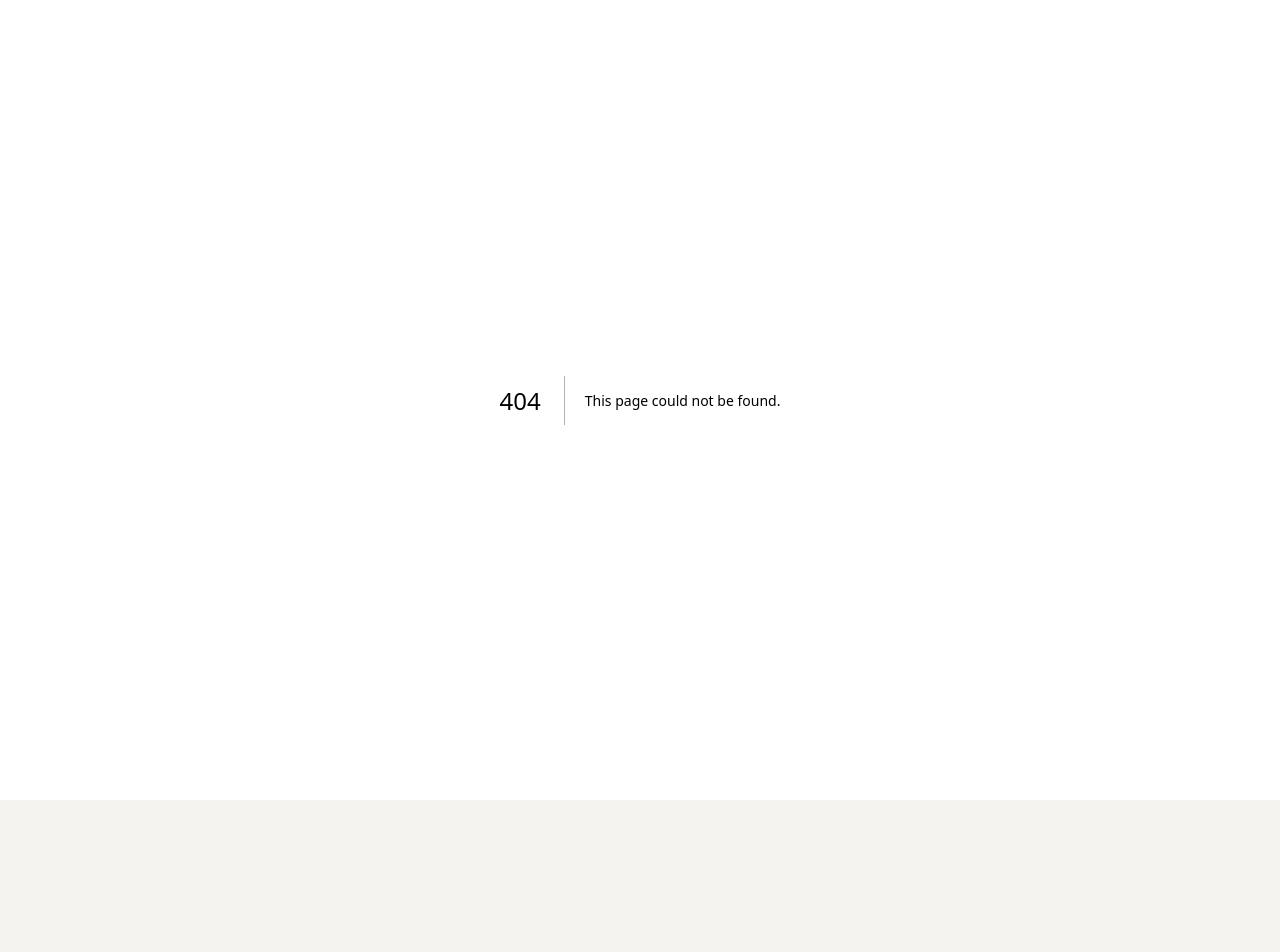
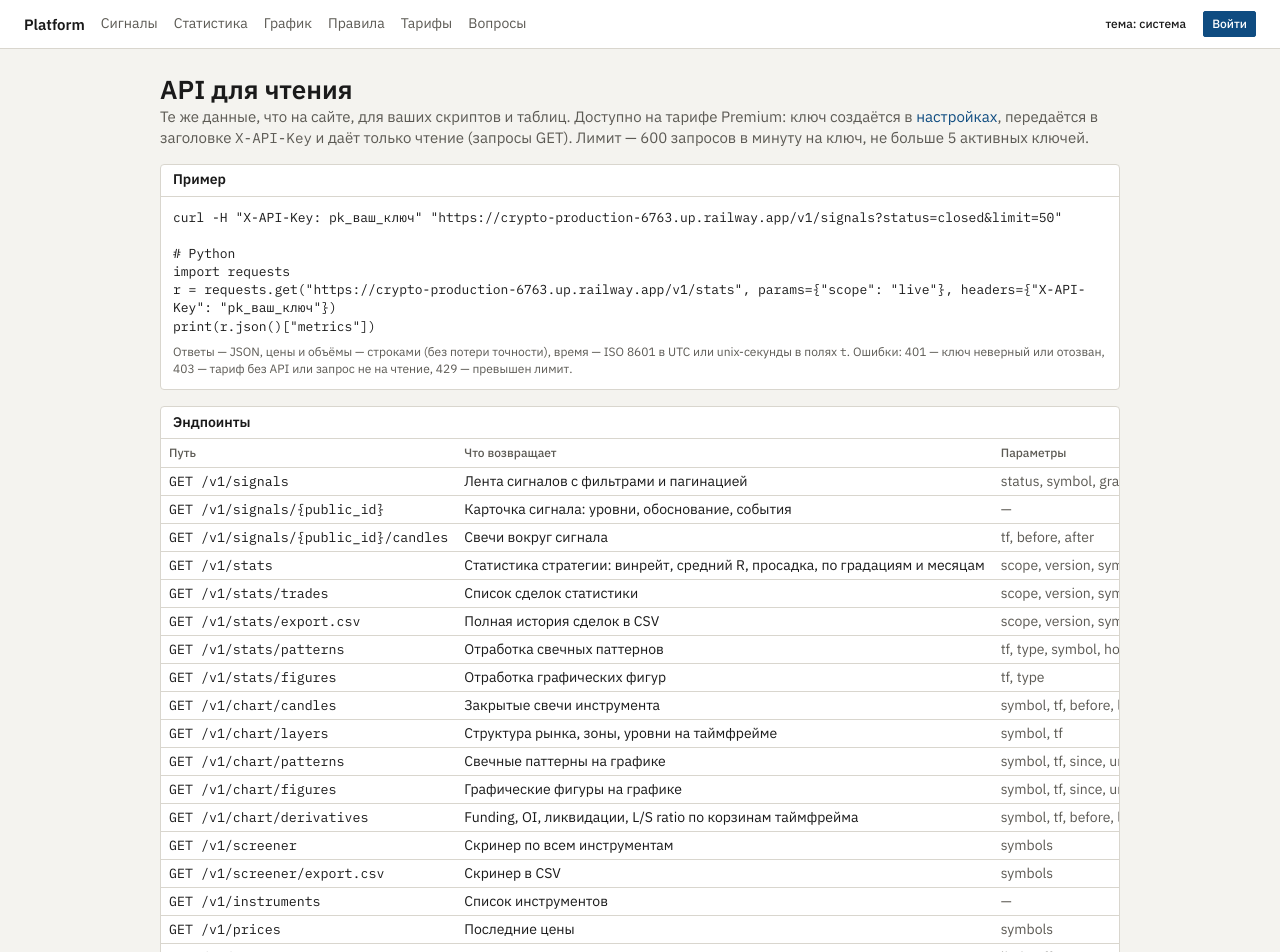
Before and after one commit to almaz240790/crypto, a Next.js app in the folder apps/web/: page /api-docs in a window 1280 px wide. Before the commit this address had no page. Shown: the top 952 px of the page. Before the commit the page ends 800 px from the top, so only its background shows below. Built offline with nearby package versions, Linux system fonts and the light colour scheme.

Commit message:
docs: страница /api-docs — публичный API для чтения (Premium), ссылка из настроек
Co-Authored-By: Claude Fable 5.1 <noreply@anthropic.com>
Claude-Session: https://claude.ai/code/session_01WAjv9Aq3S3wQ2hJUqE6f3H

```diff
--- /dev/null
+++ b/apps/web/src/app/api-docs/page.tsx
@@ -0,0 +1,87 @@
+import type { Metadata } from "next";
+import Link from "next/link";
+import { Footer, Header } from "@/components/site";
+import { Panel, Table, Td, Th } from "@/components/ui";
+
+export const metadata: Metadata = {
+  title: "API для чтения",
+  description: "Публичный API Platform для тарифа Premium: сигналы, статистика, свечи, скринер — только чтение, по ключу в заголовке X-API-Key.",
+};
+
+const BASE = "https://crypto-production-6763.up.railway.app";
+
+const ENDPOINTS: { path: string; what: string; params: string }[] = [
+  { path: "/v1/signals", what: "Лента сигналов с фильтрами и пагинацией", params: "status, symbol, grade, direction, days, sort, order, limit, offset" },
+  { path: "/v1/signals/{public_id}", what: "Карточка сигнала: уровни, обоснование, события", params: "—" },
+  { path: "/v1/signals/{public_id}/candles", what: "Свечи вокруг сигнала", params: "tf, before, after" },
+  { path: "/v1/stats", what: "Статистика стратегии: винрейт, средний R, просадка, по градациям и месяцам", params: "scope, version, symbol, grade, days, since, until" },
+  { path: "/v1/stats/trades", what: "Список сделок статистики", params: "scope, version, symbol, grade, limit, offset" },
+  { path: "/v1/stats/export.csv", what: "Полная история сделок в CSV", params: "scope, version, symbol" },
+  { path: "/v1/stats/patterns", what: "Отработка свечных паттернов", params: "tf, type, symbol, horizon" },
+  { path: "/v1/stats/figures", what: "Отработка графических фигур", params: "tf, type" },
+  { path: "/v1/chart/candles", what: "Закрытые свечи инструмента", params: "symbol, tf, before, limit" },
+  { path: "/v1/chart/layers", what: "Структура рынка, зоны, уровни на таймфрейме", params: "symbol, tf" },
+  { path: "/v1/chart/patterns", what: "Свечные паттерны на графике", params: "symbol, tf, since, until, limit" },
+  { path: "/v1/chart/figures", what: "Графические фигуры на графике", params: "symbol, tf, since, until, limit" },
+  { path: "/v1/chart/derivatives", what: "Funding, OI, ликвидации, L/S ratio по корзинам таймфрейма", params: "symbol, tf, before, limit" },
+  { path: "/v1/screener", what: "Скринер по всем инструментам", params: "symbols" },
+  { path: "/v1/screener/export.csv", what: "Скринер в CSV", params: "symbols" },
+  { path: "/v1/instruments", what: "Список инструментов", params: "—" },
+  { path: "/v1/prices", what: "Последние цены", params: "symbols" },
+  { path: "/v1/journal", what: "Ваш журнал сделок", params: "limit, offset" },
+  { path: "/v1/journal/analytics", what: "Аналитика вашего журнала", params: "—" },
+  { path: "/v1/alerts", what: "Ваши алерты", params: "symbol, status" },
+];
+
+export default function ApiDocsPage() {
+  return (
+    <>
+      <Header />
+      <main className="container" style={{ padding: "24px 0", display: "grid", gap: 16, maxWidth: 960 }}>
+        <div>
+          <h1>API для чтения</h1>
+          <p className="text-2">
+            Те же данные, что на сайте, для ваших скриптов и таблиц. Доступно на тарифе Premium: ключ создаётся в <Link href="/settings">настройках</Link>, передаётся в заголовке <code>X-API-Key</code> и даёт только чтение (запросы GET). Лимит — 600 запросов в минуту на ключ, не больше 5 активных ключей.
+          </p>
+        </div>
+        <Panel title="Пример">
+          <pre style={{ margin: 0, whiteSpace: "pre-wrap", fontSize: 13 }}>{`curl -H "X-API-Key: pk_ваш_ключ" "${BASE}/v1/signals?status=closed&limit=50"
+
+# Python
+import requests
+r = requests.get("${BASE}/v1/stats", params={"scope": "live"}, headers={"X-API-Key": "pk_ваш_ключ"})
+print(r.json()["metrics"])`}</pre>
+          <p className="caption" style={{ margin: "8px 0 0" }}>
+            Ответы — JSON, цены и объёмы — строками (без потери точности), время — ISO 8601 в UTC или unix-секунды в полях <code>t</code>. Ошибки: 401 — ключ неверный или отозван, 403 — тариф без API или запрос не на чтение, 429 — превышен лимит.
+          </p>
+        </Panel>
+        <Panel title="Эндпоинты" flush>
+          <Table compact>
+            <thead>
+              <tr>
+                <Th>Путь</Th>
+                <Th>Что возвращает</Th>
+                <Th>Параметры</Th>
+              </tr>
+            </thead>
+            <tbody>
+              {ENDPOINTS.map((e) => (
+                <tr key={e.path}>
+                  <Td>
+                    <code>GET {e.path}</code>
+                  </Td>
+                  <Td>{e.what}</Td>
+                  <Td className="text-2">{e.params}</Td>
+                </tr>
+              ))}
+            </tbody>
+          </Table>
+        </Panel>
+        <p className="caption">
+          Полная схема всех эндпоинтов с типами полей — в OpenAPI: <a href={`${BASE}/docs`}>{BASE}/docs</a>. Данные носят информационный характер и не являются инвестиционной рекомендацией.
+        </p>
+      </main>
+      <Footer />
+    </>
+  );
+}
--- a/apps/web/src/app/settings/page.tsx
+++ b/apps/web/src/app/settings/page.tsx
@@ -1,5 +1,6 @@
 "use client";
 
+import Link from "next/link";
 import { useRouter } from "next/navigation";
 import { useEffect, useState, type FormEvent } from "react";
 import { AppShell } from "@/components/app/AppShell";
@@ -103,7 +104,7 @@ function ApiKeysPanel({ note }: { note: (text: string, kind?: "ok" | "error") =>
     await load();
   }
   return (
-    <Panel title="API-ключи для чтения (Premium)" footer="Ключ передаётся в заголовке X-API-Key и даёт только чтение (GET) тех же эндпоинтов /v1: сигналы, статистика, графики. Лимит 600 запросов в минуту на ключ. Ключ показывается один раз.">
+    <Panel title="API-ключи для чтения (Premium)" footer={<>Ключ передаётся в заголовке X-API-Key и даёт только чтение (GET) тех же эндпоинтов /v1: сигналы, статистика, графики. Лимит 600 запросов в минуту на ключ. Ключ показывается один раз. <Link href="/api-docs">Документация API</Link>.</>}>
       <div className={s.form} data-testid="api-keys">
         {denied ? (
           <span className="text-2">{denied}</span>
```
Also changed, not shown: 1 other file (tests, documents, lock files or other folders).
